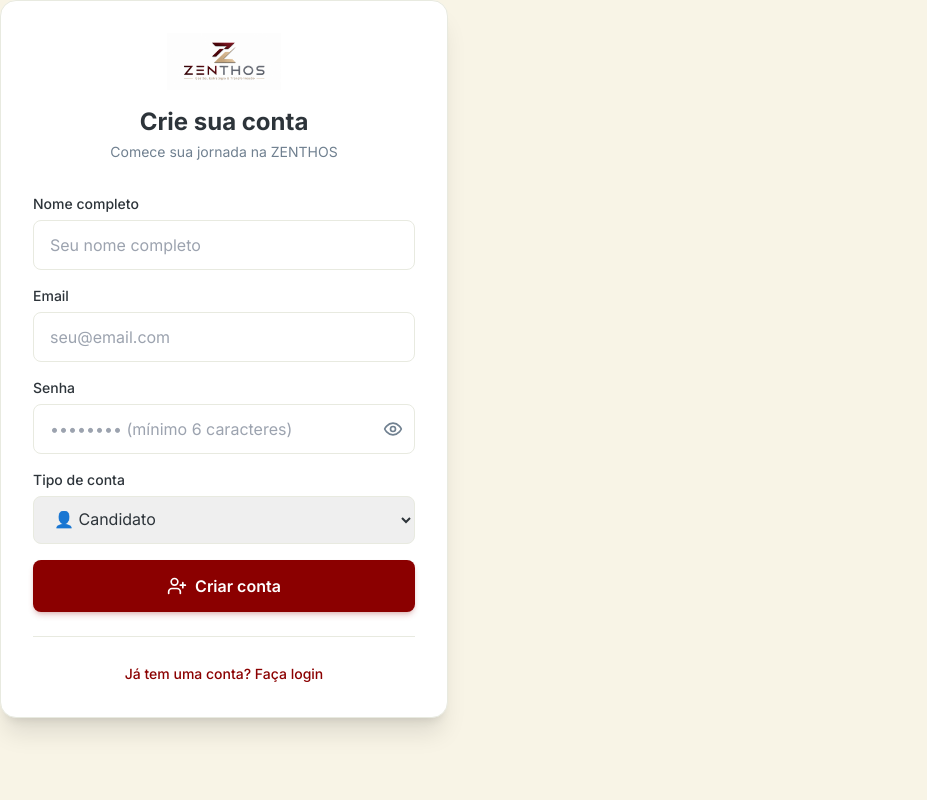
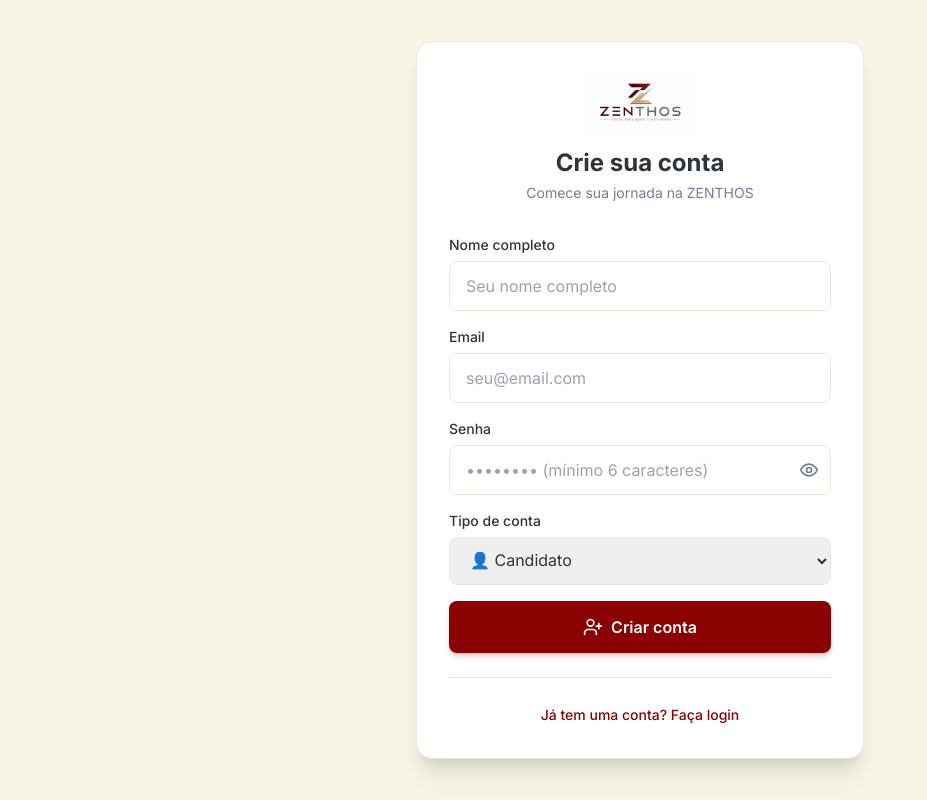
Before and after one commit to trivoroficial/consult_recruit, a Next.js app: page /cadastro in a window 1280 px wide. Shown: the whole page, without its empty margins (0-927 px from the left). Built offline with nearby package versions, Linux system fonts and the light colour scheme.

Commit message:
Create AuthLayout component for authentication pages

```diff
--- /dev/null
+++ b/src/app/(auth)/layout.tsx
@@ -0,0 +1,14 @@
+// src/app/(auth)/layout.tsx
+import { ReactNode } from 'react'
+
+export default function AuthLayout({
+  children,
+}: {
+  children: ReactNode
+}) {
+  return (
+    <div className="min-h-screen bg-[#F8F4E6] flex items-center justify-center p-4">
+      {children}
+    </div>
+  )
+}
```
